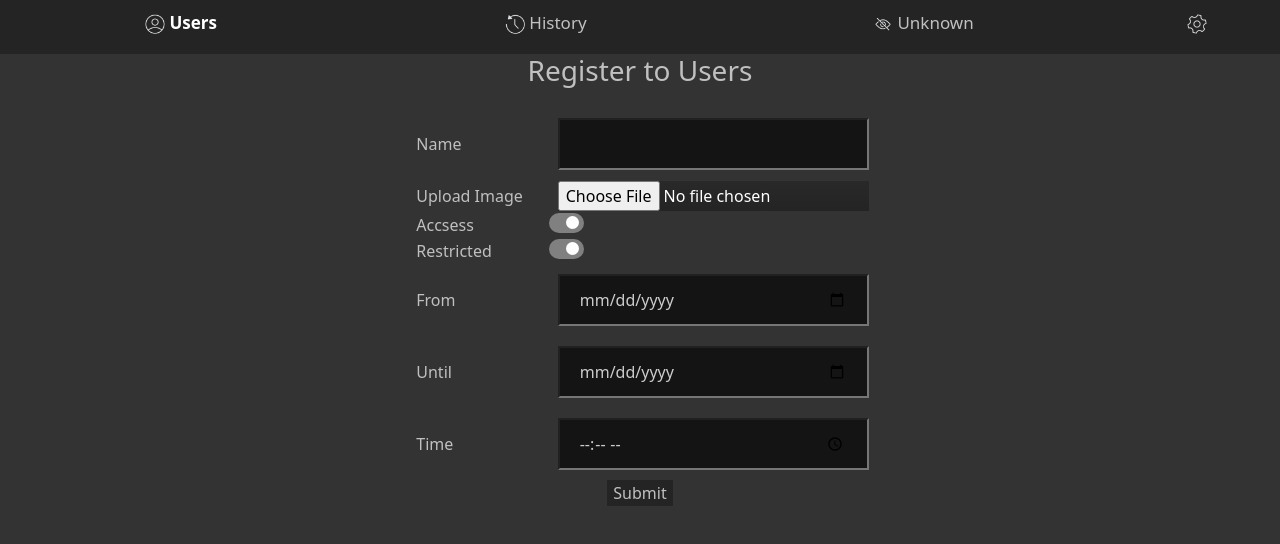
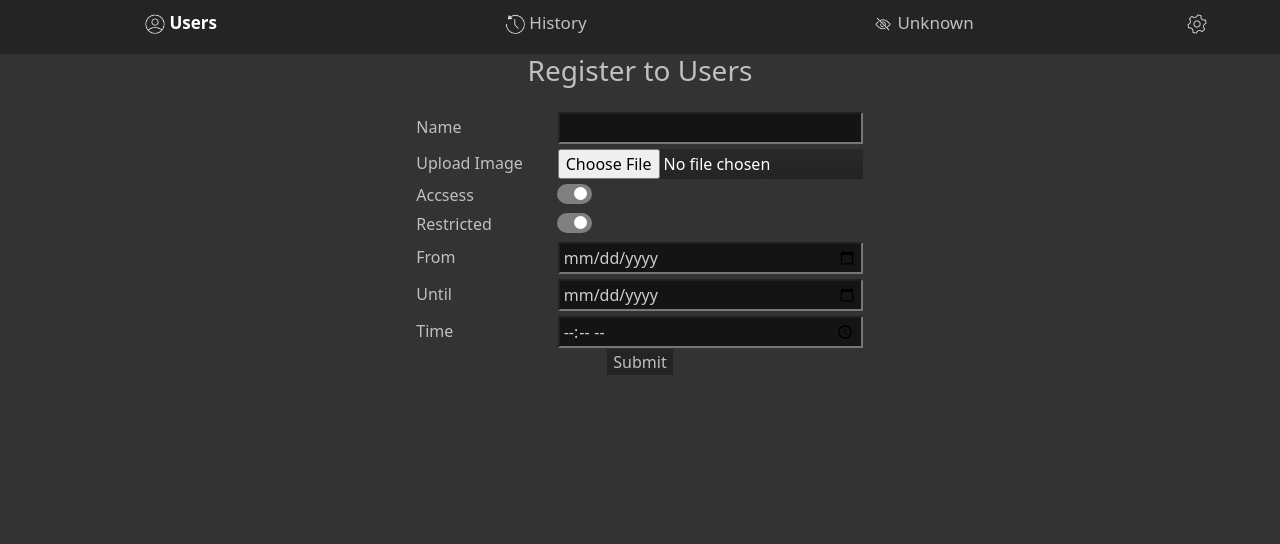
Before and after one commit to Urvish1308/facerecognization, a plain HTML site: page Add.html in a window 1280 px wide. Drawn offline with nearby package versions, Linux system fonts and the light colour scheme.

Commit message:
Add files via upload

```diff
--- a/Add.html
+++ b/Add.html
@@ -74,26 +74,27 @@
         input[type=number],
         select,
         input[type=date],
-        input[type=time]
-       {
-            width: 97%;
-            padding: 12px 20px;
-            margin: 9px;
+        input[type=time] {
+            width: 95%;
+            padding: 2px 4px;
+            margin-left: 9px;
             display: inline-block;
-
+            margin-top: 3px;
             box-sizing: border-box;
             background-color: transparent;
             background-image: linear-gradient(rgba(0, 0, 0, 0.6), rgba(0, 0, 0, 0.6));
             color: #ccc;
         }
-        input[type=file]{
-            width: 97%;
+
+        input[type=file] {
+            width: 95%;
+            margin-top:3px;
             display: inline-block;
             margin-left: 9px;
-box-sizing: border-box;
-background-color: transparent;
-background-image: linear-gradient(rgba(0, 0, 0, 0.6), rgba(0, 0, 0, 0.6));
-color: #ccc;
+            box-sizing: border-box;
+            background-color: transparent;
+            background-image: linear-gradient(rgba(0, 0, 0, 0.6), rgba(0, 0, 0, 0.6));
+            color: #ccc;
         }
 
         .sub {
@@ -108,12 +109,14 @@ color: #ccc;
         }
 
     </style>
-     <style>
+      <style>
         .switch {
           position: relative;
           display: inline-block;
           width: 35px;
           height: 20px;
+          margin-left: 8px;
+          margin-top: 3px;
         }
 
         .switch input {
```
Also changed, not shown: edit.html (+11 -7 lines).
